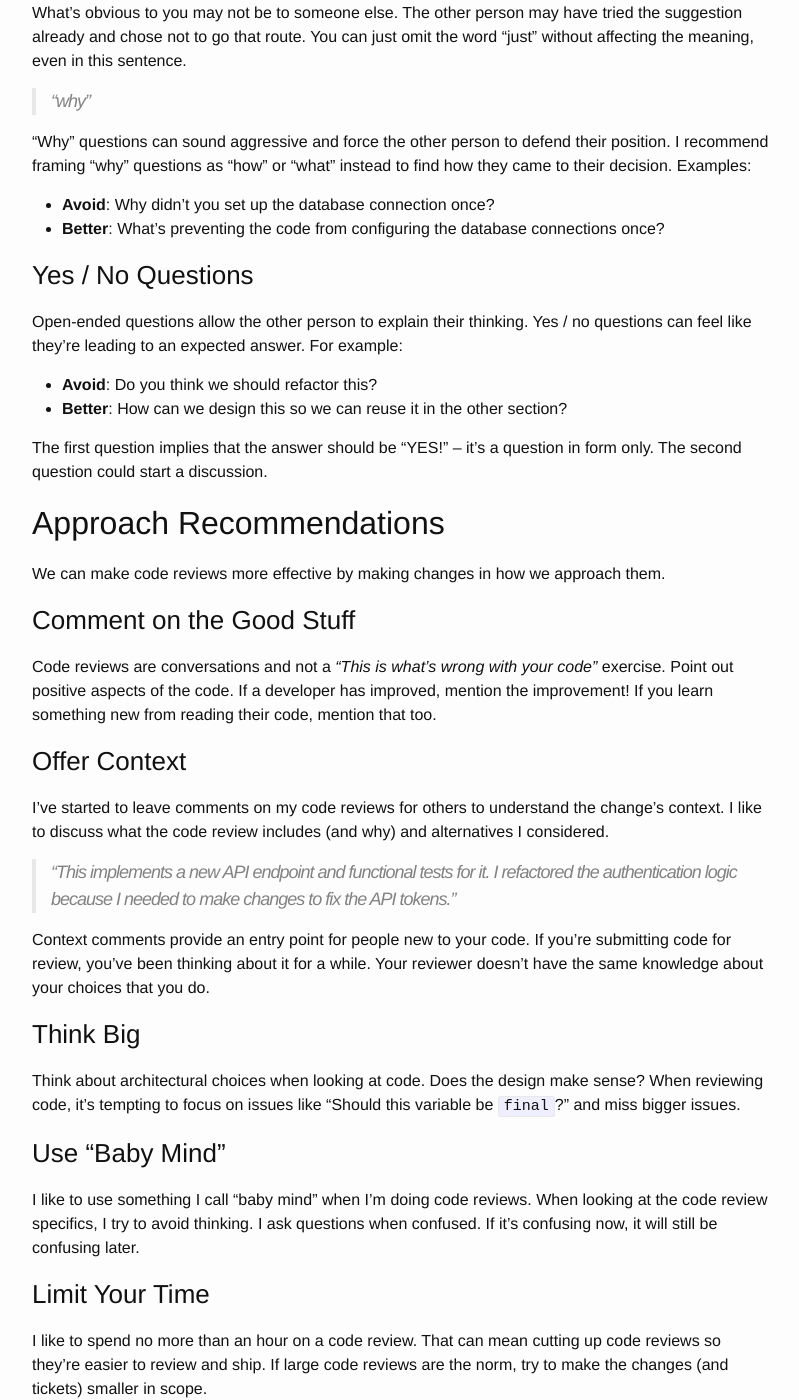
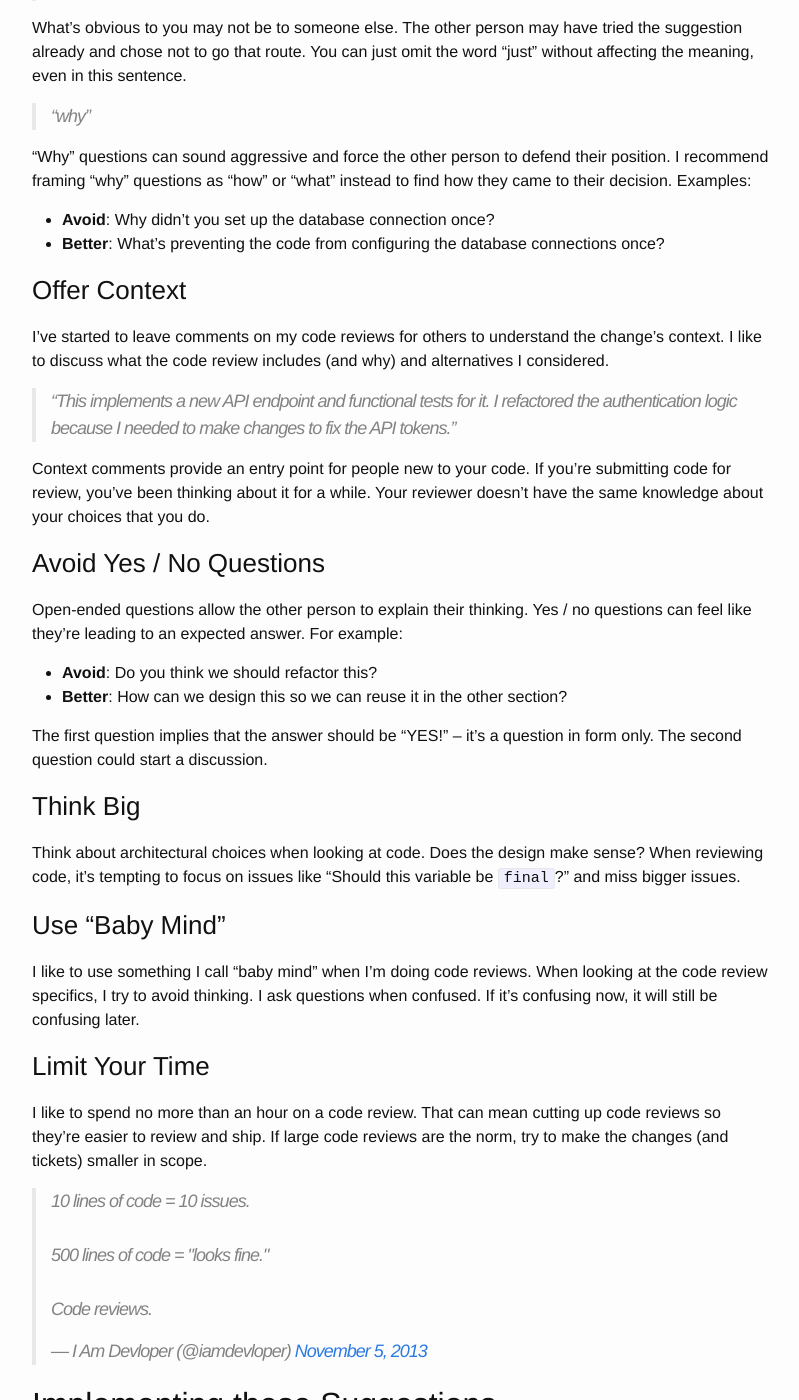
Before and after one commit to kevinlondon/kevinlondon.github.io, a Jekyll site: the page built from _posts/2018-06-05-more-code-review-best-practices.md, in a window 1280 px wide and 1400 px high, scrolled down 688 px. Shown: the whole window, without its empty margins (238-1037 px from the left). Built offline with Jekyll 4.4.1, drawn with Linux system fonts in a browser that asks for light colours; comment, search, counter and statistics services are not loaded; some of the changed text lies outside the part shown.

Commit message:
Removing more sections

```diff
--- a/_posts/2018-06-05-more-code-review-best-practices.md
+++ b/_posts/2018-06-05-more-code-review-best-practices.md
@@ -10,18 +10,22 @@ Since then, code reviews helped me
 learn a new programming language, improve designs, and find
 blind spots. I'd like to offer some more recommendations.
 
-## Anti-Patterns
 
-Code reviews can be tricky. We take pride in our work and it's hard to have it
-dissected. Let's discuss some common traps!
-
-### Code style
+### Don't Discuss Code Style
 
 If your team uses a style guide, such as [Python's PEP
 8](https://www.python.org/dev/peps/pep-0008/),
 enforce it with automated tools.
 Style discussions can be a form of
 [bikeshedding](https://en.wikipedia.org/wiki/Law_of_triviality) and add noise.
+
+### Comment on the Good Stuff
+
+Code reviews are conversations and not a _"This is what's wrong with your code"_
+exercise. Point out positive aspects of the code. If a developer has improved,
+mention the improvement! If you learn something new from reading their code,
+mention that too.
+
 
 ### Tone
 
@@ -48,29 +52,6 @@ find how they came to their decision. Examples:
 * **Better**: What's preventing the code from configuring the database connections
     once?
 
-### Yes / No Questions
-
-Open-ended questions allow the other person to explain their thinking. Yes / no
-questions can feel like they're leading to an expected answer. For example:
-
-* **Avoid**: Do you think we should refactor this?
-* **Better**: How can we design this so we can reuse it in the other section?
-
-The first question implies that the answer should be "YES!" -- it's a question
-in form only. The second question could start a discussion.
-
-## Approach Recommendations
-
-We can make code reviews more effective by making changes in how we approach
-them.
-
-### Comment on the Good Stuff
-
-Code reviews are conversations and not a _"This is what's wrong with your code"_
-exercise. Point out positive aspects of the code. If a developer has improved,
-mention the improvement! If you learn something new from reading their code,
-mention that too.
-
 ### Offer Context
 
 I've started to leave comments on my code reviews for others to understand the
@@ -85,6 +66,17 @@ Context comments provide an entry point for people new to your code.
 If you're submitting code for review, you've been thinking about it for a while.
 Your reviewer doesn't have the same knowledge about your choices that
 you do.
+
+### Avoid Yes / No Questions
+
+Open-ended questions allow the other person to explain their thinking. Yes / no
+questions can feel like they're leading to an expected answer. For example:
+
+* **Avoid**: Do you think we should refactor this?
+* **Better**: How can we design this so we can reuse it in the other section?
+
+The first question implies that the answer should be "YES!" -- it's a question
+in form only. The second question could start a discussion.
 
 ### Think Big
 
```
